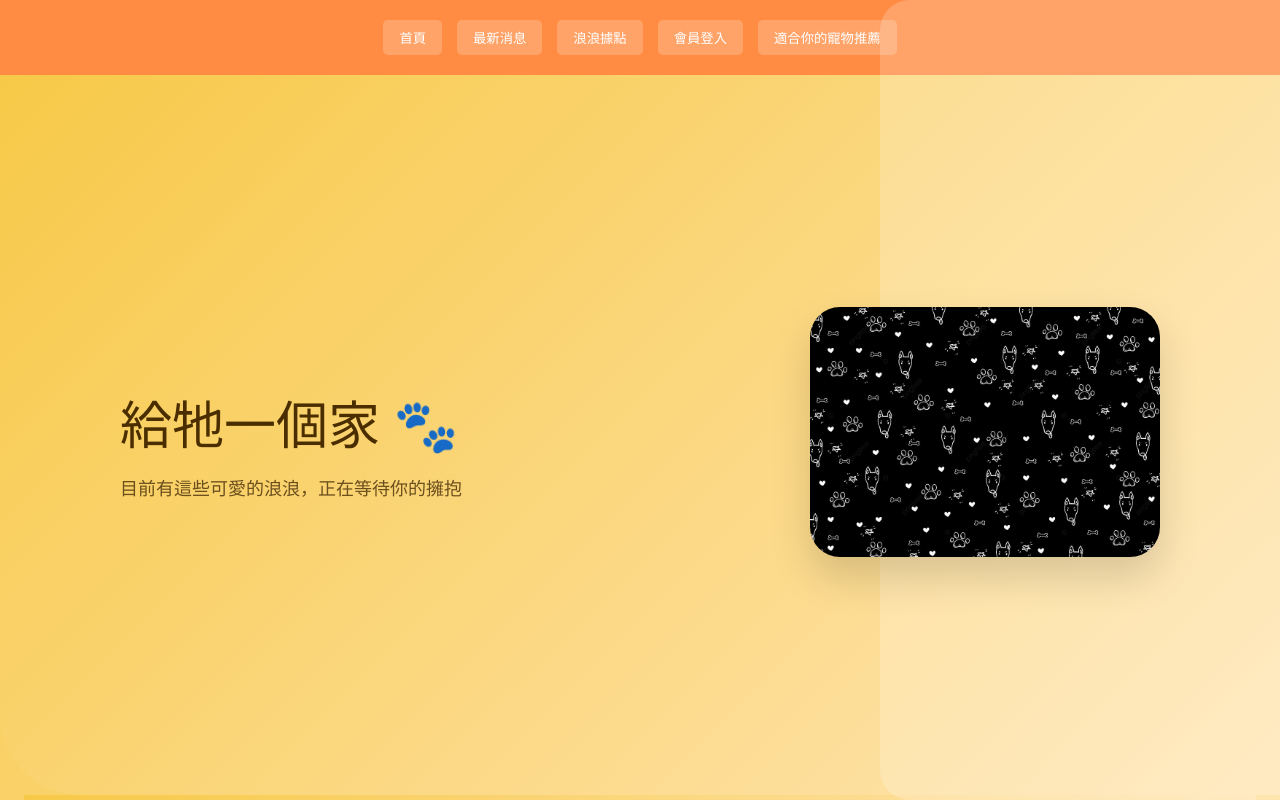
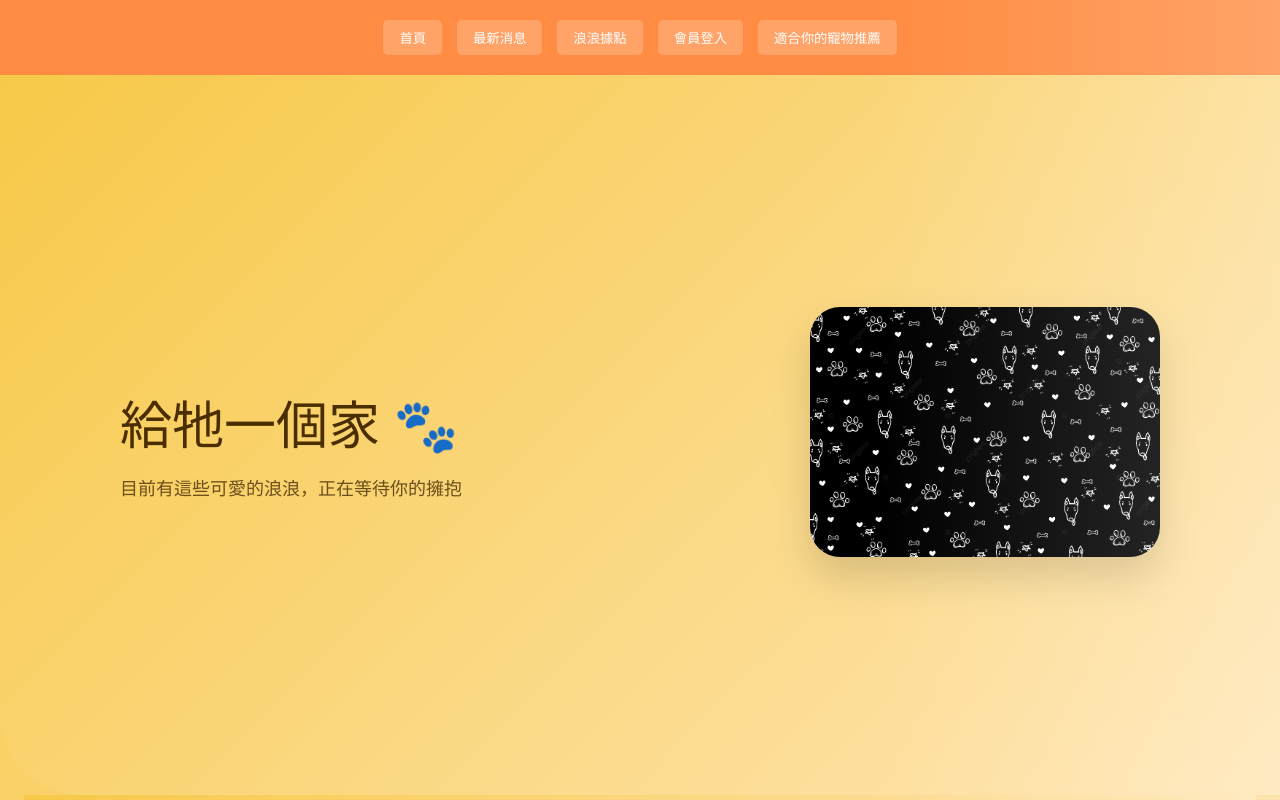
Before and after one commit to mmnn-1/animal-React-adoption, a React (Vite) app in the folder animal_adoption_app/: page /#/ in a window 1280 px wide. Shown: the top 800 px of the page. Built offline with nearby package versions, Linux system fonts and the light colour scheme; no server answers.

Commit message:
alter  dog.jpg color

```diff
--- a/animal_adoption_app/src/pages/Home.css
+++ b/animal_adoption_app/src/pages/Home.css
@@ -49,14 +49,14 @@
 }
 /* 右側圖片改亮化，並加半透明白色遮罩 */
 .hero img {
-  width: 350px;  /* 適度縮小 */
+  filter: brightness(1.2); /* 提亮 20% */
+  width: 350px;
   border-radius: 30px;
   box-shadow: 0 20px 40px rgba(0,0,0,0.15);
   position: relative;
   z-index: 2;
 }
 
-/* 半透明遮罩 */
 .hero::after {
   content: "";
   position: absolute;
@@ -64,9 +64,9 @@
   top: 0;
   width: 400px; /* 遮罩範圍與圖片接近 */
   height: 100%;
-  background: rgba(255,255,255,0.2);
+  background: linear-gradient(to left, rgba(255,255,255,0.2), rgba(255,255,255,0));
   border-radius: 30px 0 0 30px;
-  z-index: 1;
+  z-index: 2; /* 放在圖片上面，讓右側稍淡 */
 }
 
 .hero-title {
```
